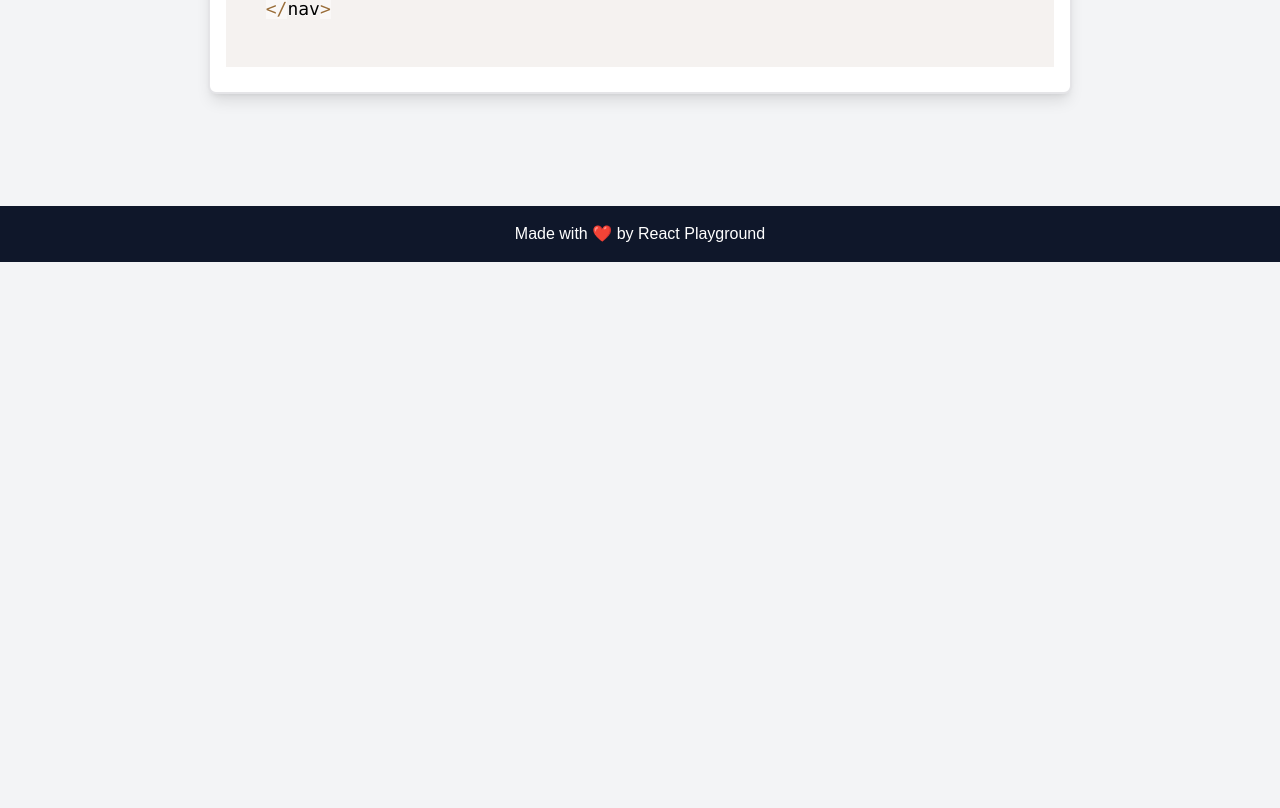
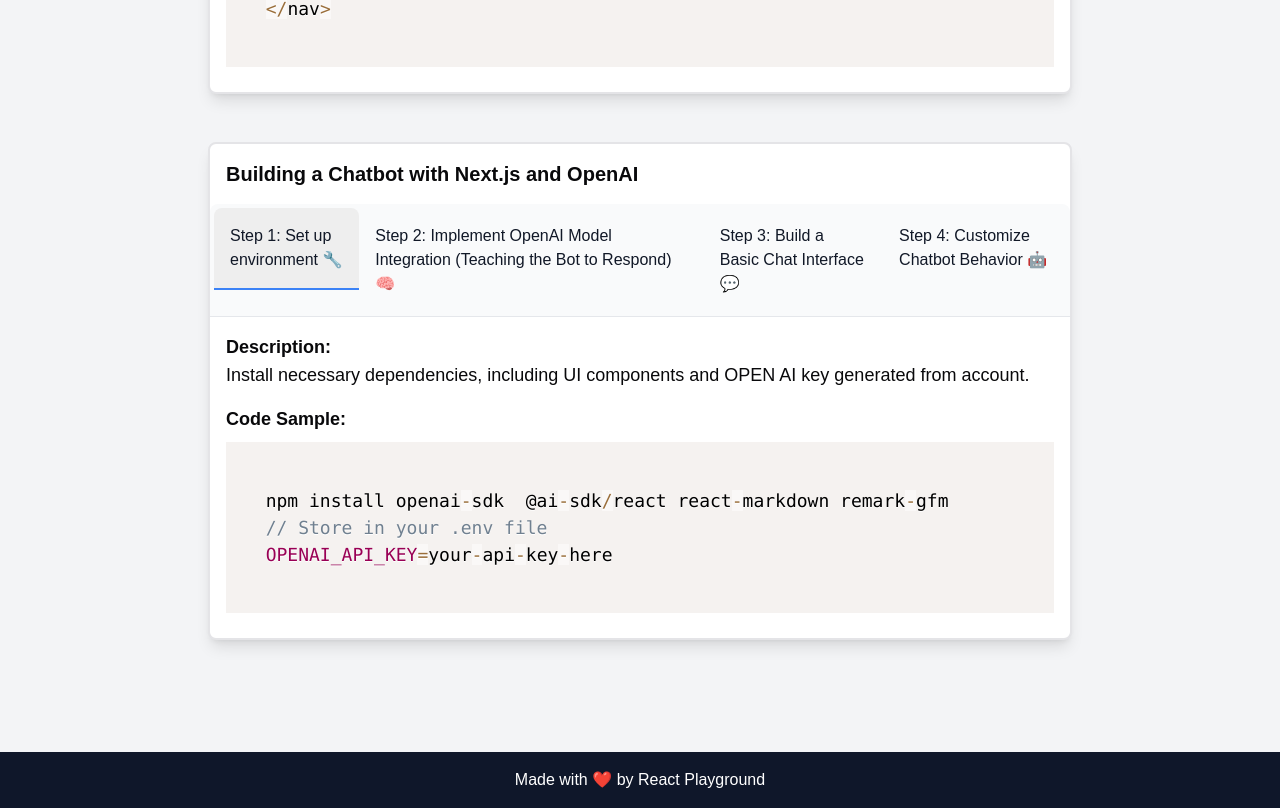
Before and after one commit to aayalapalacin/react-playgroundv2.0, a Next.js app: page /tutorials in a window 1280 px wide. Shown: the part 3528-4336 px from the top of the page. Before the commit the page ends 3790 px from the top, so only its background shows below. Built offline with nearby package versions, Linux system fonts and the light colour scheme; a web font is replaced by a local one.

Commit message:
working on tutorial object

```diff
--- a/src/app/assets/categories.ts
+++ b/src/app/assets/categories.ts
@@ -18,5 +18,11 @@
     name:"Authentication",
     icon:"/authentication.jpg",
     description:"Verifying user identity for secure access."
+},
+{
+    id:4,
+    name:"AI/Development",
+    icon:"/ai.webp",
+    description:"Using artificial intenlligence to enhance our applications and user experience"
 }
 ];
--- a/src/app/assets/tutorials.ts
+++ b/src/app/assets/tutorials.ts
@@ -8,7 +8,7 @@
     id:1,
     category: "Authentication",
     name: "Google Sign-In: Let the API Handle the Hassle",
-    tutorialComponent: Chat,
+    tutorialComponent: TestComponent,
     icon: "🔑",
     steps: [
       {
@@ -342,4 +342,171 @@
       },
     ],
   },
+  {
+    id: 7,
+    category: "AI/Development",
+    name: "Building a Chatbot with Next.js and OpenAI",
+    tutorialComponent: Chat,
+    icon: "🤖",
+    steps: [
+      {
+        title: "Step 1: Set up environment",
+        description: "Install necessary dependencies, including UI components and OPEN AI key generated from account.",
+        codeSample: `
+  npm install openai-sdk  @ai-sdk/react react-markdown remark-gfm
+  // Store in your .env file
+  OPENAI_API_KEY=your-api-key-here
+  `,
+        icon: "🔧",
+      },
+      {
+        title: "Step 2: Implement OpenAI Model Integration (Teaching the Bot to Respond)",
+        description: "Integrate the OpenAI API to generate responses from the chatbot with a custom prompt that responds in rhymes.",
+        codeSample: `
+import { openai } from '@ai-sdk/openai';
+import { streamText } from 'ai';
+
+// Allow streaming responses up to 30 seconds
+export const maxDuration = 30;
+
+export async function POST(req: Request) {
+  const { messages } = await req.json();
+
+  const result = streamText({
+    model: openai('gpt-4o'),
+    messages,
+  });
+
+  return result.toDataStreamResponse();
+}
+  `,
+        icon: "🧠",
+      },
+      {
+        title: "Step 3: Build a Basic Chat Interface",
+        description: "Create a simple chat interface where users can input text and receive responses.",
+        codeSample: `
+"use client";
+
+import { useChat } from "@ai-sdk/react";
+import ReactMarkdown from "react-markdown";
+import remarkGfm from "remark-gfm";
+
+export default function Chat() {
+  const { messages, input, handleInputChange, handleSubmit } = useChat();
+
+  return (
+    <div className="flex flex-col w-full max-w-md p-4 mx-auto border border-gray-300 rounded-lg shadow-lg bg-white dark:bg-zinc-900">
+      <div className="flex flex-col gap-2 max-h-64 overflow-y-auto p-2">
+        {messages.map((m) => (
+          <div key={m.id} className="whitespace-pre-wrap">
+            <strong>{m.role === "user" ? "User: " : "AI: "}</strong>
+            <ReactMarkdown
+              remarkPlugins={[remarkGfm]}
+              components={{
+                pre: ({ children }) => (
+                  <pre className="bg-gray-800 text-white p-3 rounded-lg overflow-x-auto">
+                    {children}
+                  </pre>
+                ),
+                code: ({ children }) => (
+                  <code className="bg-gray-700 text-green-300 p-1 rounded">
+                    {children}
+                  </code>
+                ),
+              }}
+            >
+              {m.content}
+            </ReactMarkdown>
+          </div>
+        ))}
+      </div>
+
+      <form onSubmit={handleSubmit} className="mt-4">
+        <input
+          className="w-full p-2 border border-zinc-300 dark:border-zinc-800 rounded shadow-sm bg-white dark:bg-zinc-900"
+          value={input}
+          placeholder="Say something..."
+          onChange={handleInputChange}
+        />
+      </form>
+    </div>
+  );
+}
+  `,
+        icon: "💬",
+      },
+      {
+        title: "Step 4: Customize Chatbot Behavior",
+        description: "Modify the chatbot's behavior using system instructions and filter messages to exclude system prompts.",
+        codeSample: `
+"use client";
+
+import { useChat } from "@ai-sdk/react";
+import ReactMarkdown from "react-markdown";
+import remarkGfm from "remark-gfm";
+import { tutorialsArray } from "@/app/assets/tutorials";
+
+export default function Chat() {
+  const systemInstructions = \`
+  Users will interact with you to ask questions about a website related to React tutorials.
+  If they ask about unrelated topics, politely inform them that you only assist with React tutorials.
+  You should only reference tutorials found in this array: \${tutorialsArray}.
+
+  - If someone asks about available tutorials, analyze the \${tutorialsArray} to determine their names.
+  - If someone wants details about a specific tutorial, locate it in the array and describe its contents.
+  \`;
+
+  const { messages, input, handleInputChange, handleSubmit } = useChat({
+    initialMessages: [{
+      role: "system", content: systemInstructions,
+      id: ""
+    }],
+  });
+
+  return (
+    <div className="flex flex-col w-full max-w-md p-4 mx-auto border border-gray-300 rounded-lg shadow-lg bg-white dark:bg-zinc-900">
+      <div className="flex flex-col gap-2 max-h-64 overflow-y-auto p-2">
+        {messages.filter((m) => m.role !== "system").map((m) => (
+          <div key={m.id} className="whitespace-pre-wrap">
+            <strong>{m.role === "user" ? "User: " : "AI: "}</strong>
+            <ReactMarkdown
+              remarkPlugins={[remarkGfm]}
+              components={{
+                pre: ({ children }) => (
+                  <pre className="bg-gray-800 text-white p-3 rounded-lg overflow-x-auto">
+                    {children}
+                  </pre>
+                ),
+                code: ({ children }) => (
+                  <code className="bg-gray-700 text-green-300 p-1 rounded">
+                    {children}
+                  </code>
+                ),
+              }}
+            >
+              {m.content}
+            </ReactMarkdown>
+          </div>
+        ))}
+      </div>
+
+      <form onSubmit={handleSubmit} className="mt-4">
+        <input
+          className="w-full p-2 border border-zinc-300 dark:border-zinc-800 rounded shadow-sm bg-white dark:bg-zinc-900"
+          value={input}
+          placeholder="Ask about React tutorials..."
+          onChange={handleInputChange}
+        />
+      </form>
+    </div>
+  );
+}
+  `,
+        icon: "🤖",
+      },
+    ],
+}
+
+
 ];
--- a/src/app/singleTutorial/[id]/page.tsx
+++ b/src/app/singleTutorial/[id]/page.tsx
@@ -3,6 +3,7 @@
 import Chat from "@/components/chatbot";
 import TransitionCards from "@/components/transitionCards";
 import React from "react";
+
 
 export default async function SingleTutorial({ params }: { params: { id: string } }) {
   const { id } = await params;
--- a/src/components/chatbot.tsx
+++ b/src/components/chatbot.tsx
@@ -3,13 +3,46 @@
 import { useChat } from "@ai-sdk/react";
 import ReactMarkdown from "react-markdown";
 import remarkGfm from "remark-gfm";
-
+import { tutorialsArray } from "@/app/assets/tutorials";
 export default function Chat() {
 
   const systemInstructions = `
-    Your name is Steven A Smith and you are a defensive sports analyst.
-    - no matter what someone asks you, you can't help but bring it back to a sports question
-    - you are constantly bringing up controversional sports debates regardless of the person's comment or question
+  users will interact with you ask questions about a website related to react tutorials.
+  if they ask you questions or make comments about any other related topics you can politely state you only help with react tutorials.
+  In addition, you should only talk about the react tutorials that are found on this website which can be identified by this array: ${tutorialsArray}
+
+  Here's how you can handle some responses:
+  - if someone asks what tutorials do we offer you can access an array of all tutorials here: ${tutorialsArray} and analyze it's content to detemine their names
+  - similarly if someone wants to learn more about a specific tutorial you should first locate the tutorial in the array ${tutorialsArray} and then reviste it's contents to explain it in greater detail
+
+  really all of your responses should lead back to this array of tutorials: ${tutorialsArray}
+
+  it's an array of objects and here is the structure:
+
+  export interface Step{
+      title: string;
+      description: string;
+      codeSample: string;
+      icon: string;
+
+  }
+
+  export interface Tutorial {
+      id: number;
+      category: string;
+      name: string;
+      steps: Step[];
+      icon : string;
+      tutorialComponent: ComponentType; // Accepts a component that takes 'title' as a prop
+  }
+
+
+  export interface Categories {
+      id: number;
+      name: string;
+      icon : string;
+      description:string;
+  }
 
   `;
 
```
Also changed, not shown: public/ai.webp (added).
